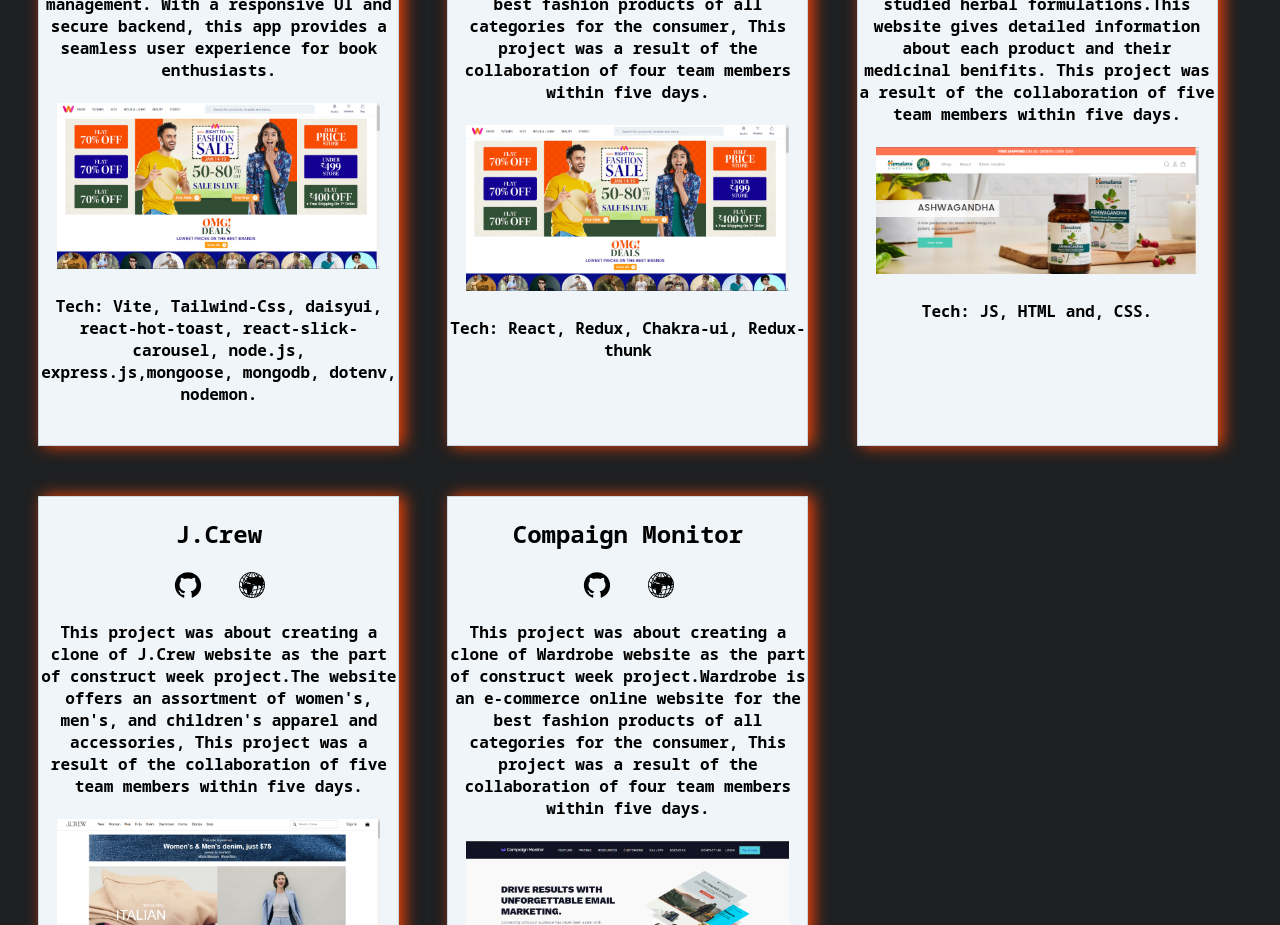
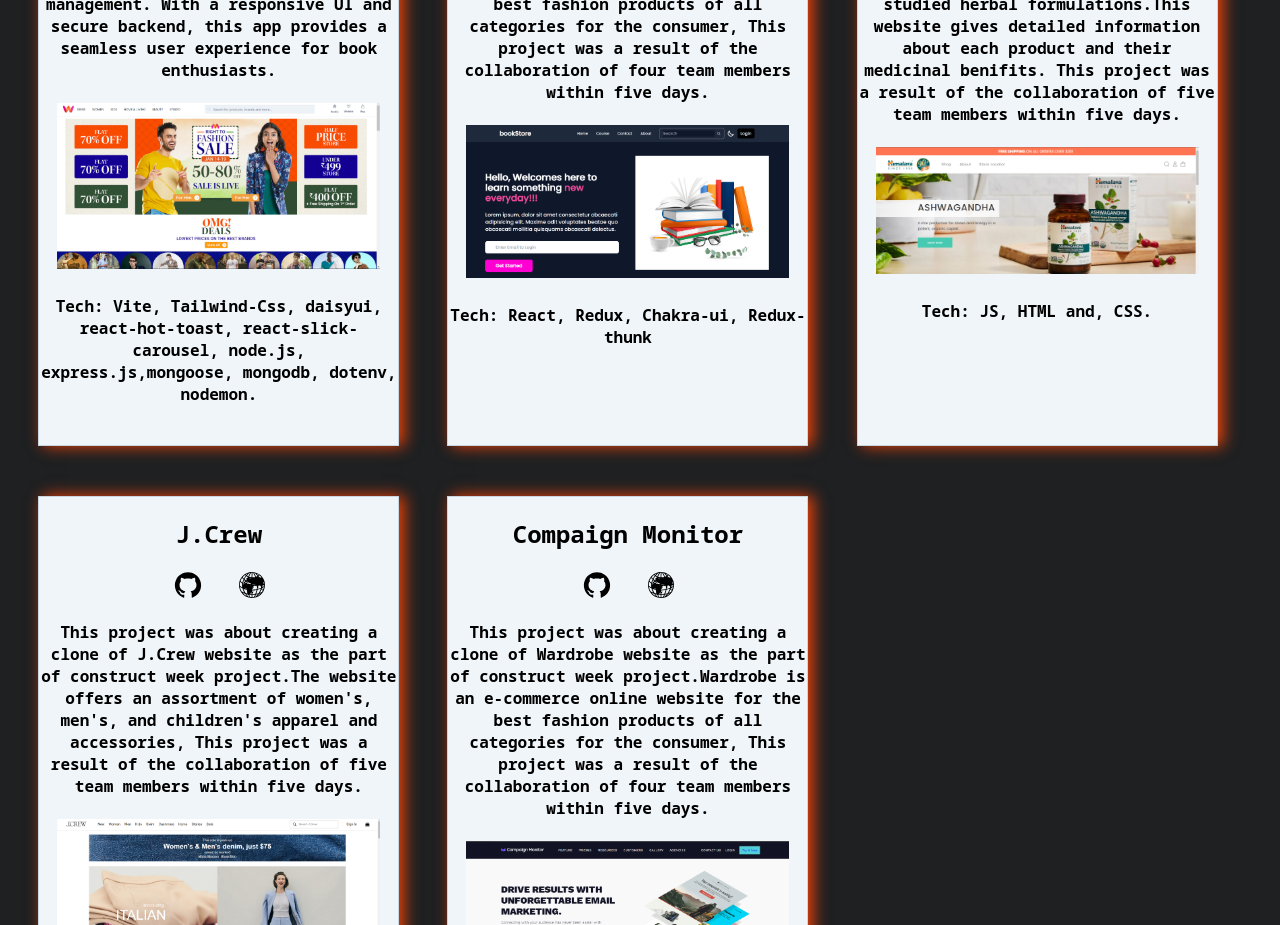
Before and after one commit to AmanKumarWeb19/AmanKumarWeb19.github.io, a React (Create React App) app: page / in a window 1280 px wide. Shown: the part 3740-4665 px from the top of the page. Built offline with nearby package versions, Linux system fonts and the light colour scheme.

Commit message:
add cover page

```diff
--- a/src/Components/ProjectData.js
+++ b/src/Components/ProjectData.js
@@ -11,7 +11,7 @@
     title: "Wardrobe",
     repo: "https://github.com/gaurav62472744/Myntra.com",
     website: "https://halting-title-3346.vercel.app/",
-    project_thumbnail: "/wardrobe.png",
+    project_thumbnail: "/bookstore.PNG",
     txt1: "This project was about creating a clone of Wardrobe website as the part of construct week project.Wardrobe is an e-commerce online website for the best fashion products of all categories for the consumer, This project was a result of the collaboration of four team members within five days.",
     tech: "Tech: React, Redux, Chakra-ui, Redux-thunk",
   },
```
Also changed, not shown: public/bookstore.PNG (added).
